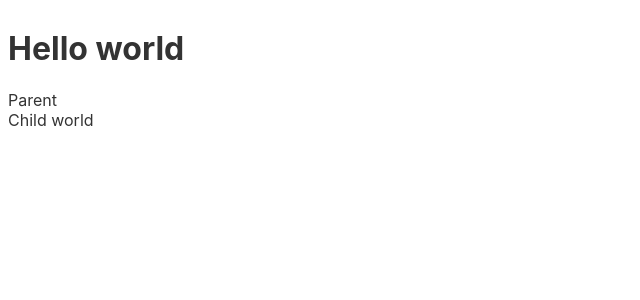
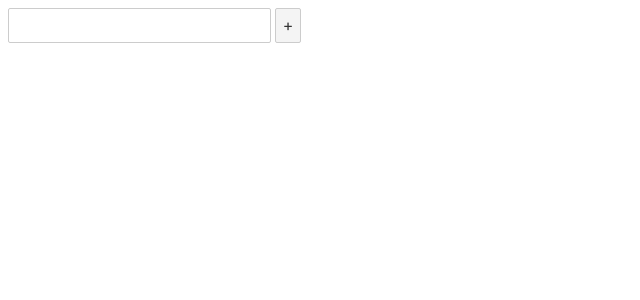
Before and after one commit to jeongyummy/sveltejs-study, a Svelte app: page / in a window 1280 px wide. Shown: the top 300 px of the page, without its empty margins (0-640 px from the left). Built offline with nearby package versions, Linux system fonts and the light colour scheme.

Commit message:
svelte todolist 예제 > 수정기능 만들기

```diff
--- a/src/App.svelte
+++ b/src/App.svelte
@@ -1,15 +1,26 @@
 <script>
-	import { storeName } from './store.js'
-	import Parent from './Parent.svelte'
+	import Todo from './Todo.svelte'
+	let title = ''
+	let todos = []
+	let id = 0
 
-	let name = 'world';
-	$storeName = name
-	// console.log(storeName)
-	// console.log($storeName)
-
-	// 앞에 $이 있으면 실제데이터가 된다.
+	function createTodo() {
+		todos.push({
+			id,
+			// 고유한 id 만들어줘야함
+			title
+		})
+		todos = todos
+		title = ''
+		id += 1
+	}
 
 </script>
 
-<h1>Hello {name}</h1>
-<Parent />
+<input bind:value={title} type="text"
+		on:keydown={(e) => {e.key === 'Enter' && createTodo()}} />
+<button on:click={createTodo}>+</button>
+
+	{#each todos as todo}
+		<Todo {todo}/>
+	{/each}
--- /dev/null
+++ b/src/Todo.svelte
@@ -0,0 +1,43 @@
+<script>
+    export let todo
+
+    let isEdit = false
+    let title = ''
+
+    function onEdit() {
+        isEdit = true
+        title = todo.title
+    }
+    function offEdit() {
+        isEdit = false
+    }
+    function updateTodo() {
+
+    }
+
+    function deleteTodo() {
+
+    }
+</script>
+
+{#if isEdit}
+    <div>
+        <input bind:value={title} type="text" />
+        <button on:click={updateTodo}>
+            Ok
+        </button>
+        <button on:click={offEdit}>
+            cancel
+        </button>
+    </div>
+{:else}
+    <div>
+        {todo.title}
+        <button on:click={onEdit}>
+            Edit
+        </button>
+        <button on:click={deleteTodo}>
+            Delete
+        </button>
+    </div>
+{/if}
```
